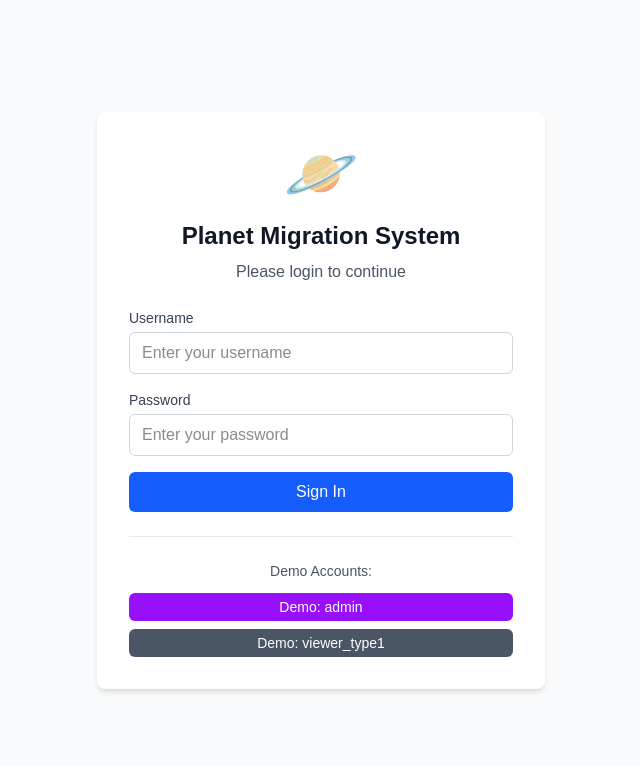
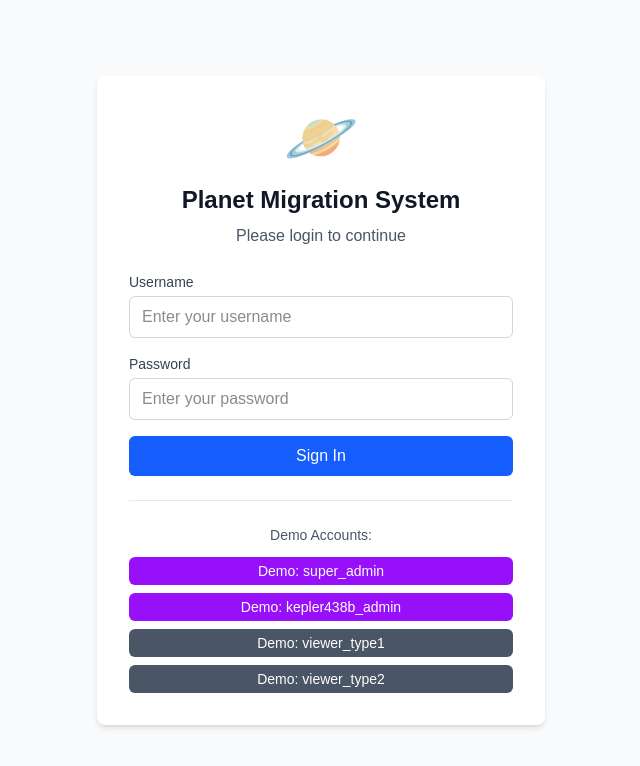
Before and after one commit to coolcoolad/planet-manager, a Next.js app in the folder web-client/: page / in a window 1280 px wide. Shown: the top 766 px of the page, without its empty margins (319-959 px from the left). Built offline with nearby package versions, Linux system fonts and the light colour scheme.

Commit message:
add demo account

```diff
--- a/web-client/app/components/auth/LoginForm.tsx
+++ b/web-client/app/components/auth/LoginForm.tsx
@@ -114,7 +114,15 @@ export const LoginForm: React.FC<LoginFormProps> = ({ onLogin, onError }) => {
               disabled={loading}
               className="w-full bg-purple-600 hover:bg-purple-700 disabled:bg-purple-400 text-white py-1 px-3 rounded-md text-sm transition-colors"
             >
-              Demo: admin
+              Demo: super_admin
+            </button>
+
+            <button
+              onClick={() => handleDemoLogin('kepler438b_admin', 'password123')}
+              disabled={loading}
+              className="w-full bg-purple-600 hover:bg-purple-700 disabled:bg-purple-400 text-white py-1 px-3 rounded-md text-sm transition-colors"
+            >
+              Demo: kepler438b_admin
             </button>
 
             <button
@@ -124,6 +132,14 @@ export const LoginForm: React.FC<LoginFormProps> = ({ onLogin, onError }) => {
             >
               Demo: viewer_type1
             </button>
+
+            <button
+              onClick={() => handleDemoLogin('viewer_type2', 'password123')}
+              disabled={loading}
+              className="w-full bg-gray-600 hover:bg-gray-700 disabled:bg-gray-400 text-white py-1 px-3 rounded-md text-sm transition-colors"
+            >
+              Demo: viewer_type2
+            </button>
           </div>
         </div>
       </div>
```
